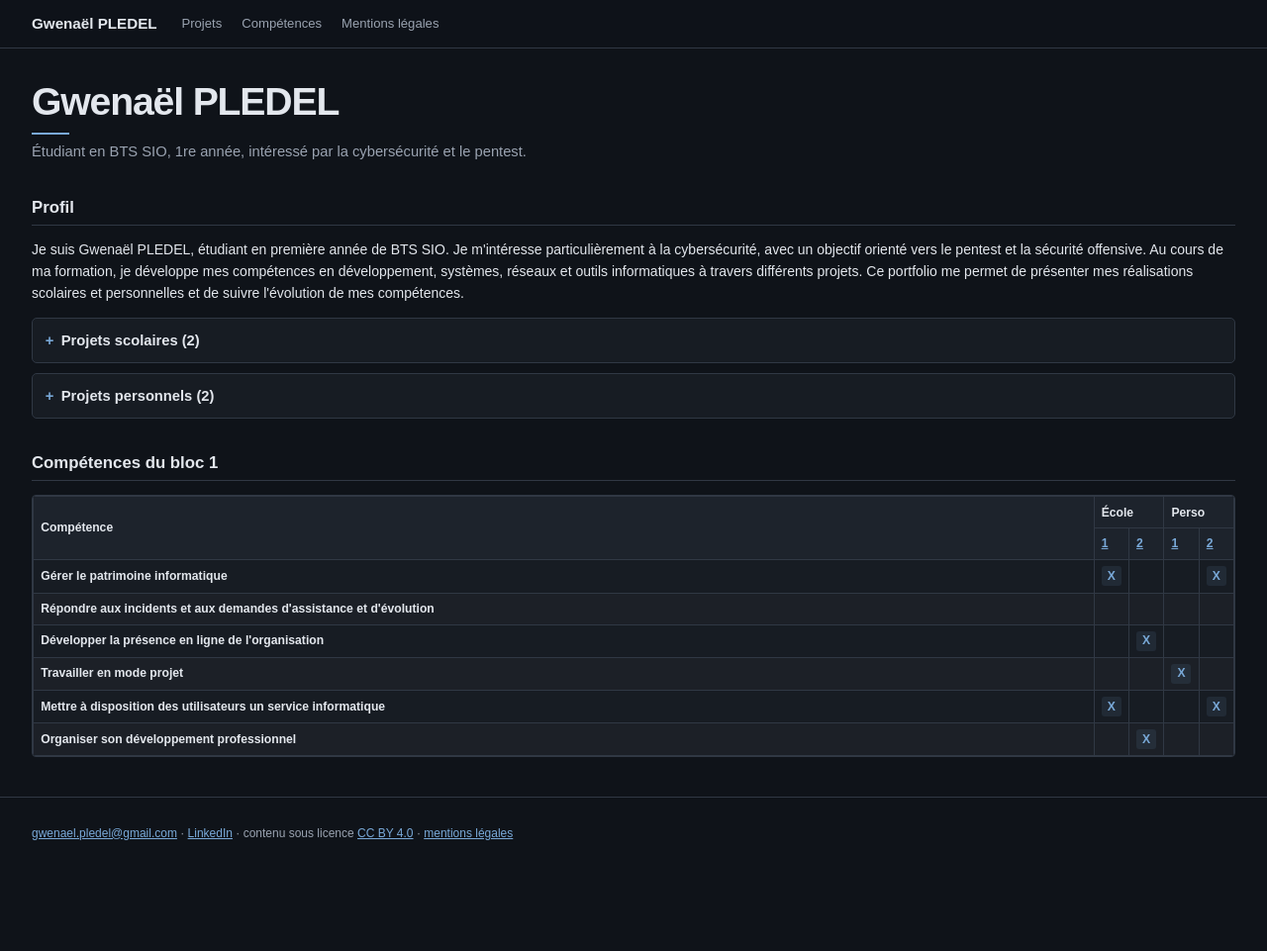
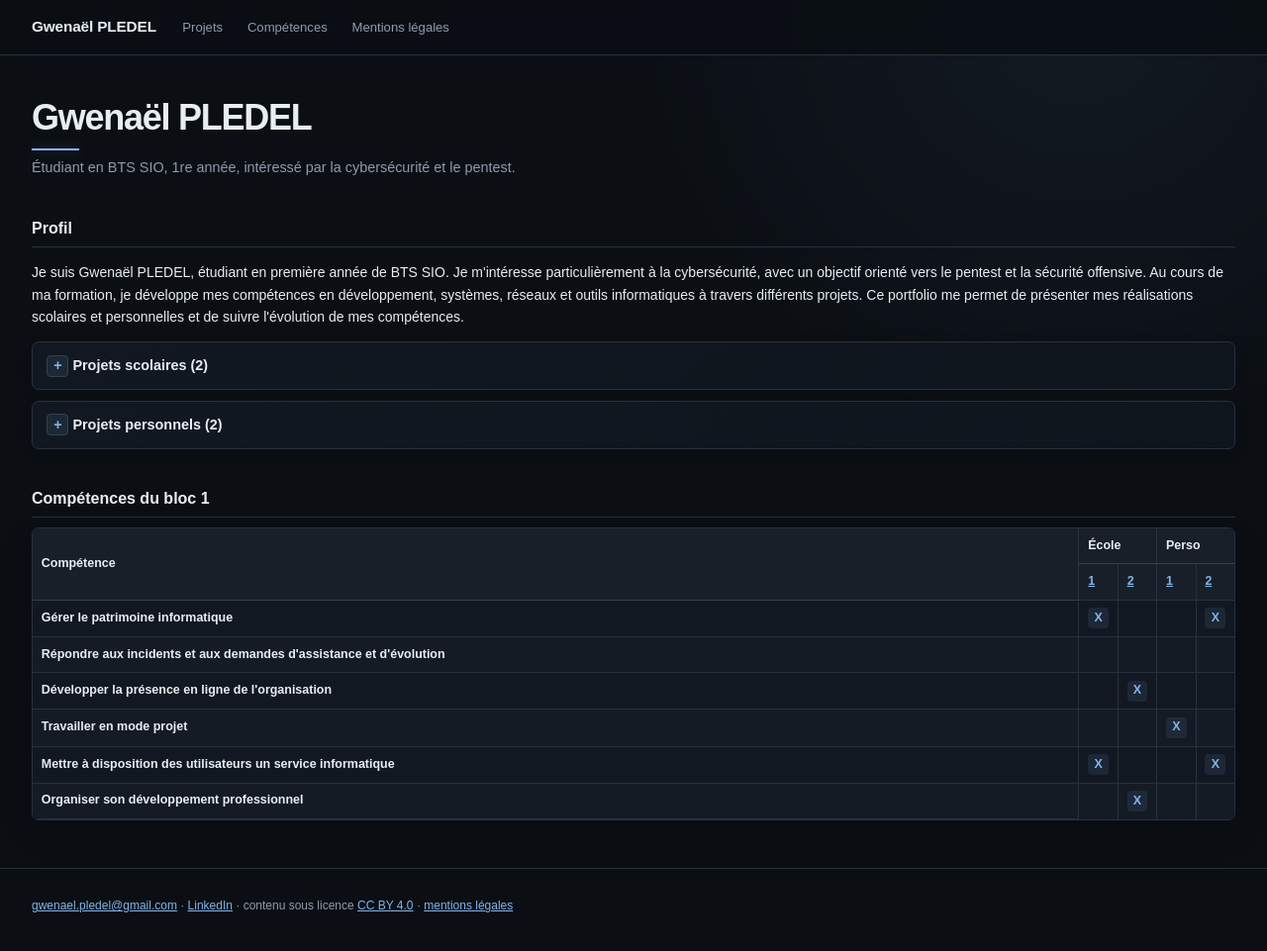
Before and after one commit to vzsca/Portfolio-Gwenael, a Jekyll site: the page built from index.html, in a window 1280 px wide and 961 px high. Shown: the whole window at 99% size. Built offline with Jekyll 4.4.1, drawn with Linux system fonts in a browser that asks for light colours.

Commit message:
style: polish portfolio visual design

```diff
--- a/css/style.css
+++ b/css/style.css
@@ -1,35 +1,94 @@
 :root {
-  --text: #e3e7ed;
-  --muted: #9aa3b1;
-  --accent: #79a9d8;
-  --background: #0f1319;
-  --surface: #171c23;
-  --surface-2: #1d232c;
-  --border: #303844;
+  --text: #e8edf4;
+  --muted: #8f9bab;
+  --accent: #82b4e8;
+  --accent-soft: rgba(130,180,232,.10);
+  --background: #0b0f14;
+  --surface: #121821;
+  --surface-2: #181f29;
+  --surface-3: #0f151d;
+  --border: #27313d;
+  --border-light: #34404e;
+  --shadow: 0 12px 35px rgba(0,0,0,.18);
 }
 
 * { box-sizing: border-box; }
 
-html { scroll-behavior: smooth; }
+html {
+  scroll-behavior: smooth;
+  background: var(--background);
+}
 
 body {
   margin: 0;
   color: var(--text);
-  font: 14px/1.55 Arial, Helvetica, sans-serif;
-  background: var(--background);
+  font: 14px/1.6 Arial, Helvetica, sans-serif;
+  background:
+    radial-gradient(circle at 85% 0%, rgba(130,180,232,.07), transparent 28rem),
+    var(--background);
 }
 
 header {
   width: 100%;
   margin: 0;
-  padding: .55rem 2rem;
+  padding: .7rem 2rem;
   display: flex;
   align-items: center;
+  gap: 1rem;
   border-bottom: 1px solid var(--border);
   position: sticky;
   top: 0;
   z-index: 10;
-  background: rgba(15,19,25,.96);
+  background: rgba(11,15,20,.90);
+  backdrop-filter: blur(12px);
+}
+
+.site {
+  margin: 0;
+  font-weight: 700;
+  font-size: .96rem;
+  letter-spacing: -.01em;
+  white-space: nowrap;
+}
+
+.site a {
+  color: var(--text);
+  text-decoration: none;
+}
+
+.site a:hover { color: var(--accent); }
+
+nav { margin-left: 0; }
+
+nav ul {
+  list-style: none;
+  padding: 0;
+  margin: 0;
+  display: flex;
+  gap: .25rem;
+}
+
+nav a {
+  display: block;
+  padding: .36rem .65rem;
+  border-radius: 5px;
+  color: var(--muted);
+  text-decoration: none;
+  font-size: .82rem;
+  transition: color .15s ease, background .15s ease, transform .15s ease;
+}
+
+nav a:hover,
+nav a:focus {
+  color: var(--text);
+  background: var(--accent-soft);
+  transform: translateY(-1px);
+}
+
+nav a:focus-visible,
+a:focus-visible {
+  outline: 2px solid var(--accent);
+  outline-offset: 2px;
 }
 
 main, footer {
@@ -39,139 +98,121 @@ main, footer {
   padding-right: 2rem;
 }
 
-.site {
-  margin: 0;
-  font-weight: 700;
-  font-size: .95rem;
-  white-space: nowrap;
-}
-
-.site a {
-  color: var(--text);
-  text-decoration: none;
-}
-
-nav { margin-left: 1rem; }
-
-nav ul {
-  list-style: none;
-  padding: 0;
-  margin: 0;
-  display: flex;
-  gap: .15rem;
-}
-
-nav a {
-  display: block;
-  padding: .3rem .55rem;
-  border-radius: 4px;
-  color: var(--muted);
-  text-decoration: none;
-  font-size: .82rem;
-}
-
-nav a:hover,
-nav a:focus {
-  color: var(--text);
-  background: var(--surface-2);
-}
-
-nav a:focus-visible,
-a:focus-visible {
-  outline: 2px solid var(--accent);
-  outline-offset: 2px;
-}
-
 main {
-  padding-top: .25rem;
-  animation: pageIn .25s ease both;
+  padding-top: .5rem;
+  animation: pageIn .3s ease both;
 }
 
 h1, h2, h3 { line-height: 1.25; }
 
 h1 {
-  font-size: clamp(1.8rem, 4vw, 2.45rem);
-  letter-spacing: -.03em;
-  margin: 1.6rem 0 .35rem;
+  font-size: clamp(1.75rem, 3vw, 2.25rem);
+  letter-spacing: -.035em;
+  margin: 2rem 0 .4rem;
 }
 
 h1::after {
   content: "";
   display: block;
-  width: 2.4rem;
+  width: 3rem;
   height: 2px;
-  margin-top: .45rem;
+  margin-top: .55rem;
   background: var(--accent);
+  box-shadow: 0 0 14px rgba(130,180,232,.35);
 }
 
 h2 {
-  font-size: 1.05rem;
-  margin-top: 1.8rem;
-  padding: .4rem 0;
+  font-size: 1rem;
+  font-weight: 700;
+  margin: 2rem 0 .65rem;
+  padding: .5rem 0;
   border-bottom: 1px solid var(--border);
-  scroll-margin-top: 4rem;
-}
-
-h2::before {
-  content: "";
-  margin-right: 0;
+  scroll-margin-top: 4.5rem;
 }
 
 h3 {
-  font-size: .95rem;
-  margin: 0 0 .2rem;
+  font-size: .94rem;
+  margin: 0 0 .25rem;
 }
 
-a { color: var(--accent); }
+a {
+  color: var(--accent);
+  transition: color .15s ease;
+}
 
 .sous-titre {
   color: var(--muted);
-  font-size: .92rem;
-  margin: 0 0 1.2rem;
+  font-size: .9rem;
+  margin: 0 0 1.5rem;
 }
 
 .meta {
   color: var(--muted);
-  font-size: .78rem;
+  font-size: .76rem;
 }
 
 .section-repliable {
-  background: var(--surface);
+  background: linear-gradient(135deg, var(--surface), var(--surface-3));
   border: 1px solid var(--border);
-  border-radius: 5px;
+  border-radius: 7px;
   margin: .65rem 0;
   overflow: hidden;
+  box-shadow: 0 5px 18px rgba(0,0,0,.10);
+  transition: border-color .15s ease, box-shadow .15s ease;
+}
+
+.section-repliable:hover {
+  border-color: var(--border-light);
 }
 
 .section-repliable > summary {
   cursor: pointer;
   list-style: none;
-  padding: .65rem .8rem;
+  padding: .75rem .9rem;
   font-weight: 700;
-  font-size: .92rem;
+  font-size: .9rem;
+  user-select: none;
 }
 
 .section-repliable > summary::-webkit-details-marker { display: none; }
 
 .section-repliable > summary::before {
   content: "+";
-  display: inline-block;
-  width: 1rem;
+  display: inline-flex;
+  align-items: center;
+  justify-content: center;
+  width: 1.25rem;
+  height: 1.25rem;
+  margin-right: .25rem;
+  border: 1px solid var(--border-light);
+  border-radius: 4px;
   color: var(--accent);
+  background: var(--accent-soft);
 }
 
 .section-repliable[open] > summary::before { content: "−"; }
 
-.section-contenu { padding: .05rem .8rem .65rem; }
+.section-contenu {
+  padding: .05rem .9rem .8rem;
+  border-top: 1px solid var(--border);
+}
 
-.section-contenu > :first-child { margin-top: .45rem; }
+.section-contenu > :first-child { margin-top: .6rem; }
 
 .carte {
-  background: #141920;
+  position: relative;
+  background: var(--surface-3);
   border: 1px solid var(--border);
-  border-radius: 4px;
-  padding: .65rem .75rem;
-  margin: .45rem 0;
+  border-radius: 6px;
+  padding: .8rem .9rem;
+  margin: .5rem 0;
+  transition: border-color .15s ease, transform .15s ease, background .15s ease;
+}
+
+.carte:hover {
+  border-color: var(--border-light);
+  background: #111923;
+  transform: translateX(2px);
 }
 
 .carte h3 a {
@@ -186,7 +227,8 @@ a { color: var(--accent); }
 .defile {
   overflow-x: auto;
   border: 1px solid var(--border);
-  border-radius: 4px;
+  border-radius: 7px;
+  box-shadow: var(--shadow);
 }
 
 table {
@@ -194,24 +236,38 @@ table {
   width: 100%;
   min-width: 31rem;
   background: var(--surface);
-  font-size: .76rem;
+  font-size: .78rem;
 }
 
 th, td {
-  border: 1px solid var(--border);
-  padding: .38rem .45rem;
+  border-bottom: 1px solid var(--border);
+  border-right: 1px solid var(--border);
+  padding: .48rem .55rem;
   text-align: left;
   vertical-align: middle;
 }
 
+tr > *:last-child { border-right: 0; }
+
+tbody tr:last-child td { border-bottom: 0; }
+
 thead th {
   background: var(--surface-2);
   font-weight: 700;
+  color: var(--text);
   white-space: nowrap;
 }
 
+thead tr:first-child th {
+  border-bottom: 1px solid var(--border-light);
+}
+
 tbody tr:nth-child(even) {
-  background: rgba(255,255,255,.018);
+  background: rgba(255,255,255,.012);
+}
+
+tbody tr:hover {
+  background: var(--accent-soft);
 }
 
 td.case {
@@ -225,10 +281,10 @@ td.case a {
   display: inline-flex;
   align-items: center;
   justify-content: center;
-  width: 1.25rem;
-  height: 1.25rem;
-  border-radius: 3px;
-  background: rgba(121,169,216,.1);
+  width: 1.3rem;
+  height: 1.3rem;
+  border-radius: 4px;
+  background: var(--accent-soft);
   color: var(--accent);
   text-decoration: none;
 }
@@ -238,21 +294,23 @@ img {
   max-width: 70%;
   max-height: 520px;
   height: auto;
-  margin: .65rem 0;
+  margin: .7rem 0;
   border: 1px solid var(--border);
-  border-radius: 4px;
+  border-radius: 6px;
+  box-shadow: var(--shadow);
 }
 
 code {
-  color: #b9cde2;
-  background: #1b222b;
-  padding: .05rem .2rem;
-  border-radius: 2px;
+  color: #bdd5ee;
+  background: #151d27;
+  border: 1px solid var(--border);
+  padding: .08rem .25rem;
+  border-radius: 3px;
 }
 
 footer {
-  margin-top: 2.5rem;
-  padding-top: .9rem;
+  margin-top: 3rem;
+  padding-top: 1rem;
   padding-bottom: 1.5rem;
   color: var(--muted);
   font-size: .75rem;
@@ -260,18 +318,21 @@ footer {
 }
 
 @keyframes pageIn {
-  from { opacity: 0; }
-  to { opacity: 1; }
+  from { opacity: 0; transform: translateY(4px); }
+  to { opacity: 1; transform: translateY(0); }
 }
 
 @media (prefers-reduced-motion: reduce) {
   html { scroll-behavior: auto; }
-  *, *::before, *::after { animation: none !important; }
+  *, *::before, *::after {
+    animation: none !important;
+    transition: none !important;
+  }
 }
 
-@media (max-width: 600px) {
+@media (max-width: 700px) {
   header {
-    padding: .55rem 1rem;
+    padding: .65rem 1rem;
     align-items: flex-start;
     flex-direction: column;
     gap: .35rem;
@@ -287,7 +348,9 @@ footer {
     margin-left: 0;
   }
 
-  nav ul { justify-content: flex-start; }
+  nav ul {
+    flex-wrap: wrap;
+  }
 
   img {
     max-width: 100%;
```
